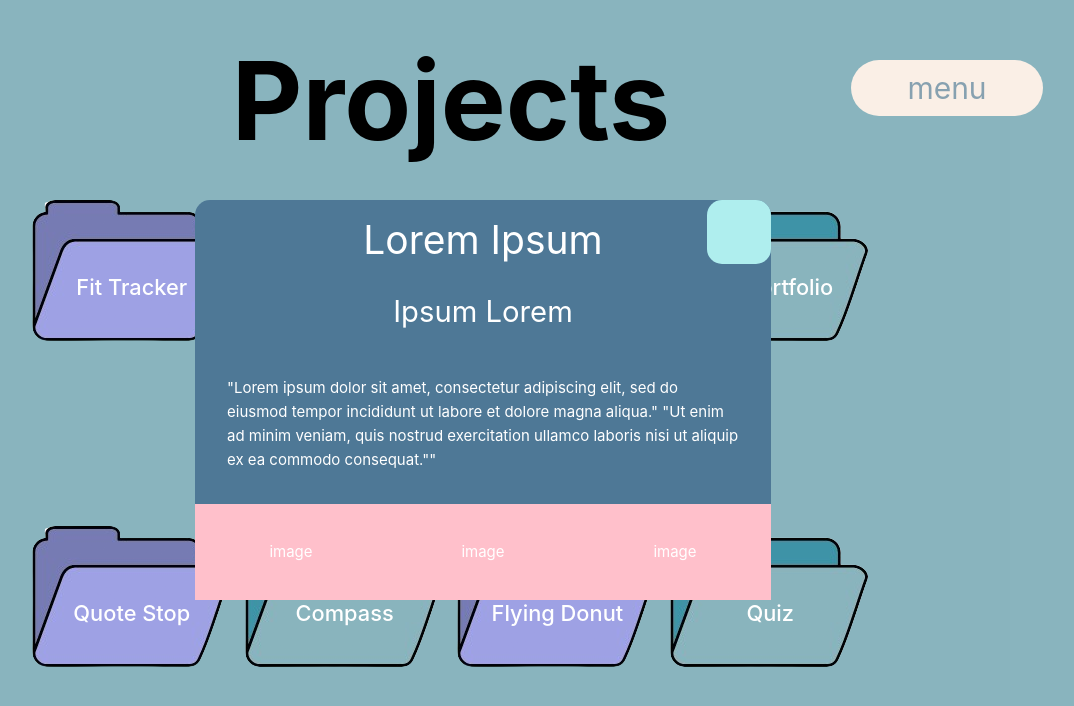
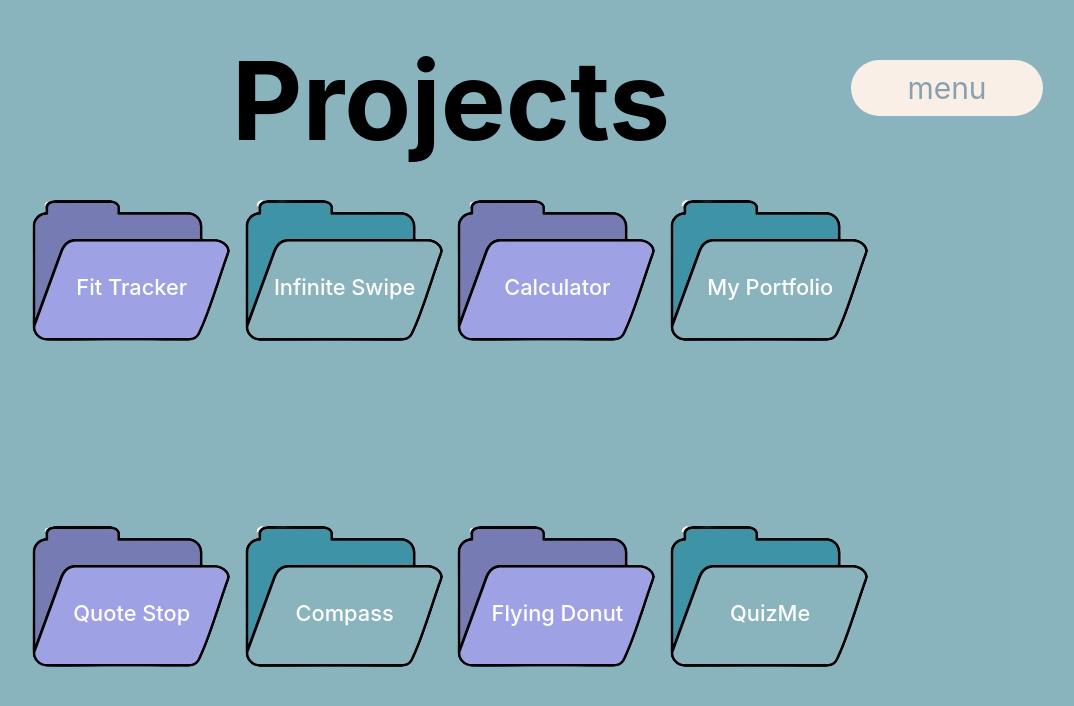
Before and after one commit to DroidStudioAS/Portfolio, a Vue app: page /projects in a window 1280 px wide. Shown: the top 706 px of the page, without its empty margins (189-1263 px from the left). Built offline with nearby package versions, Linux system fonts and the light colour scheme.

Commit message:
pc content gets set /reset on click to the project in focus, i just need to fix the icons so they are all the same and import the close button.

```diff
--- a/src/models/project.js
+++ b/src/models/project.js
@@ -1,12 +1,13 @@
 
 export default class project{
     //type-0=app 1=web
-    constructor(name, even=false, type, logo, desc){
+    constructor(name, even=false, type, logo, desc,techstack){
         this.name=name;
         this.even=false;
         this.type=type;
         this.logo=logo;
         this.desc=desc;
+        this.techstack=techstack
     };
 
     setEven(value) {
--- a/src/views/ProjectView.vue
+++ b/src/views/ProjectView.vue
@@ -5,26 +5,73 @@ import project from '../models/project';
 let headerColor = ref("#000");
 let close_pc_button = ref(null);
 let pc = ref(null);
+let project_name = ref(null)
+
+let project_name_in_focus = ref(null)
+
+let project_type_str = ref(null);
+let project_logo = ref(null);
+let project_desc = ref(null);
+let project_stack = ref(null);
+
+
 
 function closePc(){
     pc.value.style.visibility = 'hidden';
 }
-function showPc(){
+function showPc(project){
+    //set project name
+    project_name_in_focus.value=project.name;
+    //set project type
+    if(project.type ===0){
+        project_type_str.value='Mobile App'
+    }else{
+        project_type_str.value='Website'
+    }
+    //set image
+    project_logo=project.logo;
+    //set description
+    project_desc.value=project.desc;
+    project_stack.value=project.techstack;
+
+
+
+    //toggle visibility
     pc.value.style.visibility = 'visible';
+
 }
+
 const projects = [
-    new project("Fit Tracker",null,0),
-    new project('Infinite Swipe',null,1),
-    new project('Calculator',null,0),
-    new project('My Portfolio',null,1),
-    new project('Quote Stop',null,0),
-    new project('Compass',null,0),
-    new project('Flying Donut',null,0),
-    new project('Quiz',null,0),
+    new project("Fit Tracker",null,0,'./icon_app_fittrack.png'
+    ,  'This App Will Help You Keep Track Of Your Training, Eating and Weight schedule, Giving You An Overview Of Your Daily, Weekly And Monthly Habits!'
+    , 'Frontend: XML, Java,Android Studio; Backend: Node.Js, MySQL;'
+    ),
+    new project('Infinite Swipe',null,1,'./icon_app_infiniteswipe.png'
+    ,  'An Online Arcade Game Where You Can Spend Hours Avoiding Bombs And Trying To Keep Your Character Alive!'
+    , 'Frontend: Vue.JS; Backend: Mars Engine (JavaScript), MySQL'),
+    new project('Calculator',null,0,'./icon_app_calc.png'
+    , 'A Simple Calculator App That Supports All Basic Arythmetic Operations'
+    , 'Frontend: XML, Java,Android Studio; Backend: Backendless;'),
+    new project('My Portfolio',null,1,'./icon_app_me.png'
+    , 'The Website You Are Browsing Right Now Was Also Developed By Me From Scratch.'
+    , 'Frontend: Vue.JS; Backend: Node.JS, MySQL;'),
+    new project('Quote Stop',null,0,'./icon_app_qs.png'
+    , 'Get Free, Unlimited Access To Thousands Of Inspiring Quotes With QuoteStop. Built With Quotable API'
+    , 'Frontend: XML, Java, Android Studio; Backend: SQLite;'),
+    new project('Compass',null,0,'./icon_app_compass.png'
+    , 'In Case You Ever Get Lost, This Compass App Can Help You Find Your Way To Safety!'
+    , 'Frontend: XML, Java, Android Studio; Backend: Backendless;'),
+    new project('Flying Donut',null,0,'./icon_app_donut.png'
+    , 'Try And Take The Donut To The Moon In This Infectious Mobile Game!'
+    , 'Frontend: XML, Java, Android Studio; Backend: SQLite;'),
+    new project('QuizMe',null,0,'./icon_app_quiz.png'
+    , 'Test Your Knowledge Of 10 Diffrent Subjects With My App QuizMe'
+    , 'Frontend: XML, Java, Android Studio; Backend: SQLite;'),
 ];
 
 function evenSetter(){
     for(let i = 0; i <projects.length; i++){
+        console.log(projects[i])
         if (i%2===0){
             console.log(projects[i].even)
             projects[i].setEven(true)
@@ -52,7 +99,7 @@ onMounted(()=>{
         :key="project.name" >
         <div v-if="project.even===false"
         class="project_image_container"
-        @click="showPc()">
+        @click="showPc(project)">
             <img src="/icon_folder_even.png">
             <div class="project_label">
              {{ project.name }}
@@ -60,10 +107,11 @@ onMounted(()=>{
         </div>
         <div v-else
         class="project_image_container"
-        @click="showPc()">
+        @click="showPc(project)">
          <img src="/icon_folder_uneven.png">
          <div class="project_label">
         {{ project.name }}
+
         </div>
         </div>
 
@@ -75,30 +123,30 @@ onMounted(()=>{
             @click="closePc()" >
 
             </div>
-            <div  class="project_name_container">
-                <h1>
-                    Lorem Ipsum
+            <div class="project_name_container">
+                <h1 ref="project_name">
+                   {{project_name_in_focus}}
                 </h1>
             </div>
             <div class="project_type_container">
                 <h2>
-                     Ipsum Lorem
+                     {{ project_type_str }}
                 </h2>
             </div>
-            <div class="project_logo_container">
-
+            <div  class="project_logo_container">
+                <!--img
+                :src="project_logo" ref="project_logo"-->
             </div>
             <div class="project_description_container">
                 <p>
-                    "Lorem ipsum dolor sit amet, consectetur adipiscing elit, sed do eiusmod tempor incididunt ut labore et dolore magna aliqua."
-"Ut enim ad minim veniam, quis nostrud exercitation ullamco laboris nisi ut aliquip ex ea commodo consequat.""
-
+                    {{ project_desc }}
+                    {{ project_stack }}
                 </p>
             </div>
             <div class="project_links_container">
-                <div>image</div>
-                <div>image</div>
-                <div>image</div>
+                <img  ref="wwwImage">
+                <img  ref="ghImage">
+                <img  ref="playStoreImage">
             </div>
         </div>
 </div>
@@ -170,7 +218,7 @@ onMounted(()=>{
 .project_component{
     background: #4E7896;
     width: 45vw;
-    height: 50vh;
+    height: 56vh;
     position: fixed;
     left: 30vw;
 
@@ -178,6 +226,8 @@ onMounted(()=>{
     flex-flow: column nowrap;
 
     border-radius: 15px;
+
+    visibility: hidden;
 
 }
 /********pc_layout_items*******/
@@ -215,6 +265,22 @@ onMounted(()=>{
     font-size: 130%;
 
 }
+.project_logo_container{
+height: 10vh;
+width: 45vw;
+background: palevioletred;
+
+justify-content: center;
+align-items: center;
+}
+.project_logo img{
+height: 9vh;
+width: 9vw;
+background: palevioletred;
+
+justify-content: center;
+align-items: center;
+}
 .project_description_container{
     width: 40vw;
     height: 20vh;
@@ -223,16 +289,20 @@ onMounted(()=>{
     display: flex;
     justify-content: center;
     align-items: center;
+
+    text-align: center;
+    font-size: 2cap;
 }
 .project_links_container{
-    height: 12vh;
-    background: pink;
+    height: 8vh;
     width: 45vw;
 
     display: flex;
     flex-flow: row wrap;
     justify-content: space-around;
     align-items: center;
+
+    border-radius: 0 0 15px 15px;
 }
   /********project_component end*********/
 
```
Also changed, not shown: public/github-mark.png (added).
